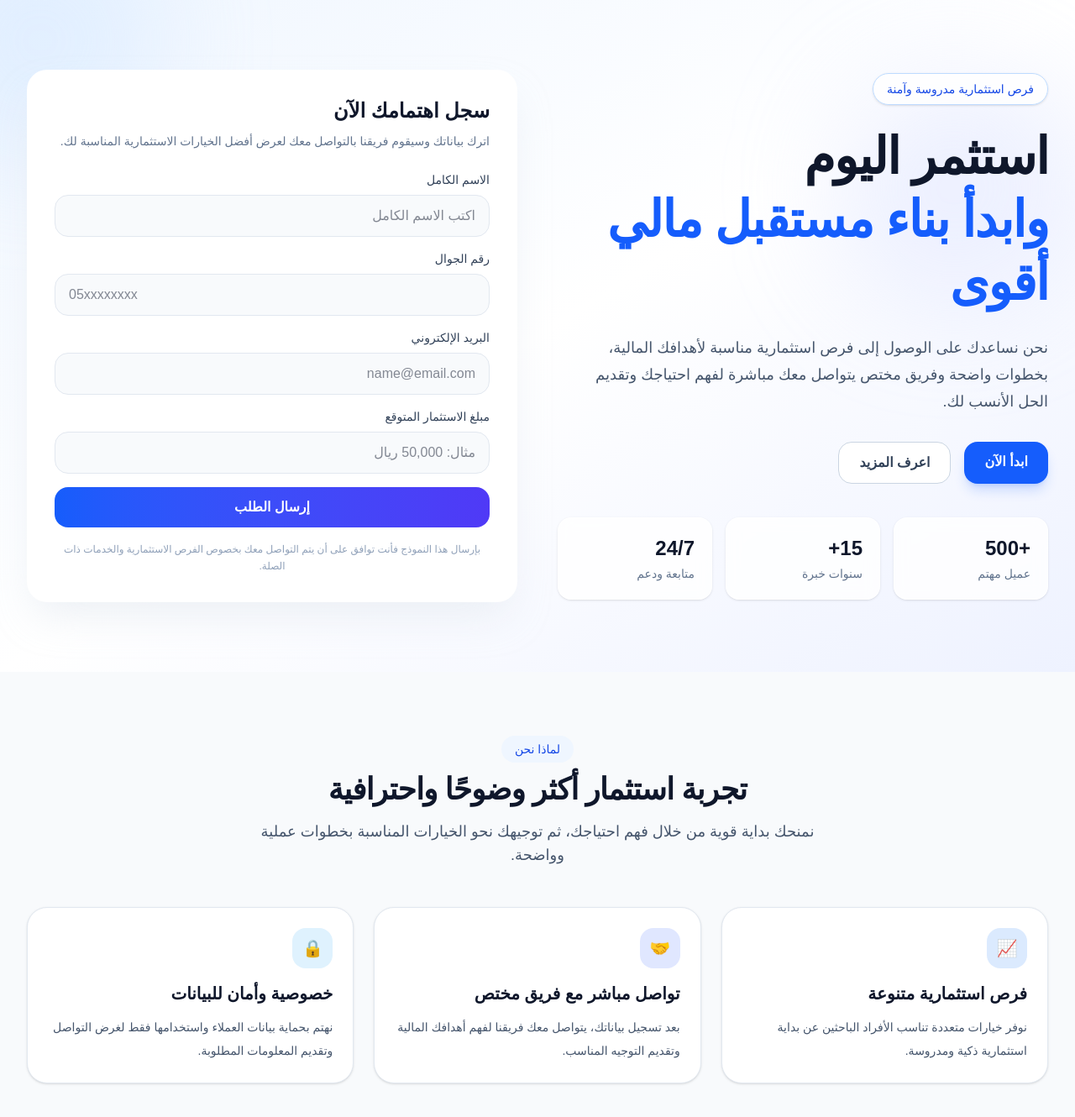
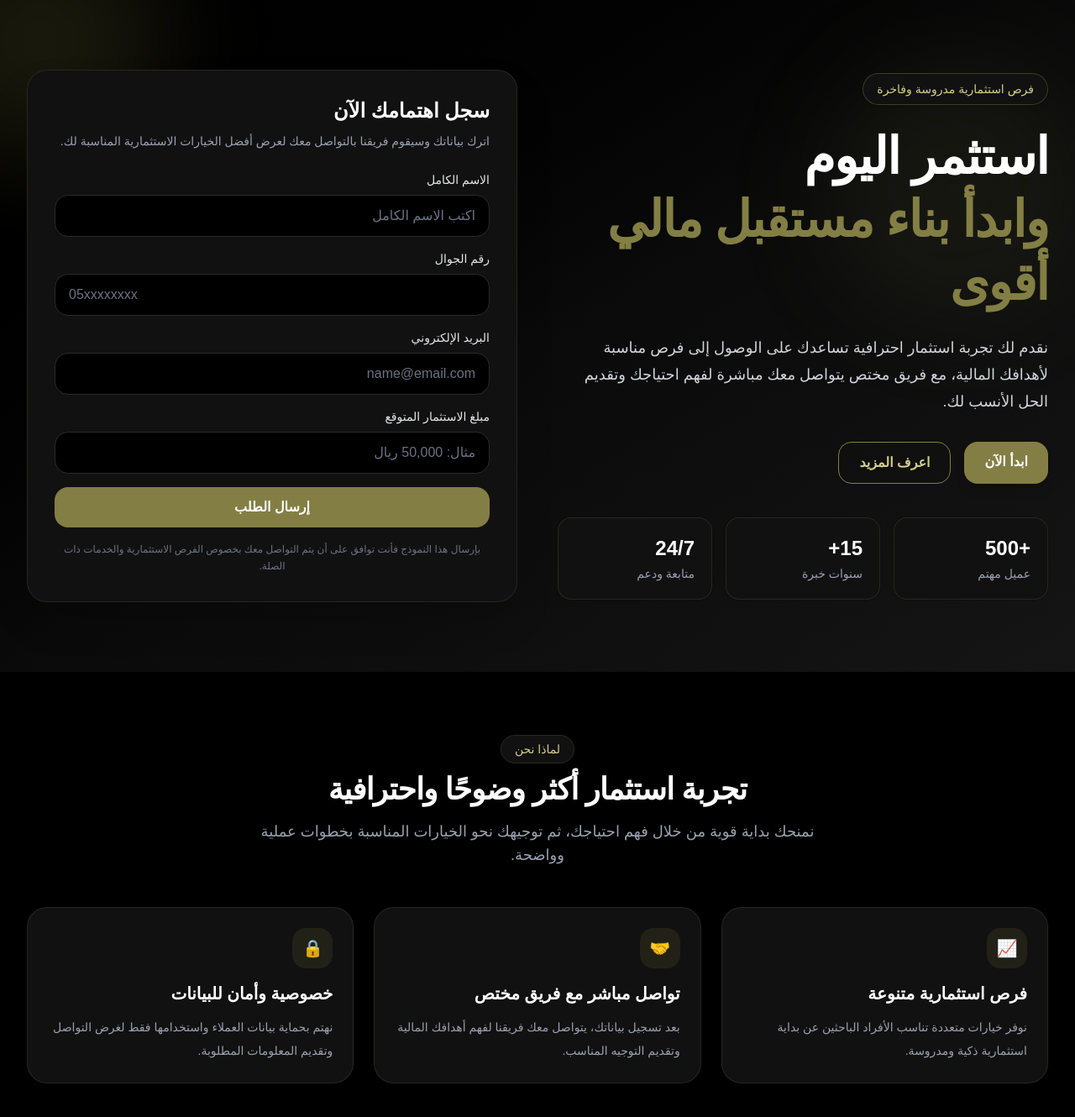
Before and after one commit to altaweel-thrill/dinar-landing-page, a Next.js app: page / in a window 1280 px wide. Shown: the top 1330 px of the page at 84% size. Built offline with nearby package versions, Linux system fonts and the light colour scheme.

Commit message:
first commit

```diff
--- a/app/page.tsx
+++ b/app/page.tsx
@@ -23,74 +23,72 @@ export default function HomePage() {
   };
 
   return (
-    <main className="min-h-screen bg-slate-50 text-slate-900" dir="rtl">
+    <main className="min-h-screen bg-black text-white" dir="rtl">
       <section className="relative overflow-hidden">
-        <div className="absolute inset-0 bg-gradient-to-br from-blue-50 via-white to-indigo-50" />
-        <div className="absolute -top-24 -left-24 h-72 w-72 rounded-full bg-blue-200/30 blur-3xl" />
-        <div className="absolute top-20 right-0 h-72 w-72 rounded-full bg-indigo-200/30 blur-3xl" />
+        <div className="absolute inset-0 bg-gradient-to-br from-black via-[#0a0a0a] to-[#151515]" />
+        <div className="absolute -top-24 -left-24 h-72 w-72 rounded-full bg-[#837F44]/20 blur-3xl" />
+        <div className="absolute top-20 right-0 h-72 w-72 rounded-full bg-[#837F44]/10 blur-3xl" />
 
         <div className="relative mx-auto grid min-h-screen max-w-7xl items-center gap-12 px-6 py-12 lg:grid-cols-2 lg:px-8">
           <div className="max-w-2xl">
-            <span className="inline-flex items-center rounded-full border border-blue-200 bg-white/80 px-4 py-2 text-sm font-medium text-blue-700 shadow-sm backdrop-blur">
-              فرص استثمارية مدروسة وآمنة
+            <span className="inline-flex items-center rounded-full border border-[#837F44]/40 bg-[#111111] px-4 py-2 text-sm font-medium text-[#d4ce8a] shadow-sm">
+              فرص استثمارية مدروسة وفاخرة
             </span>
 
             <h1 className="mt-6 text-4xl font-extrabold leading-tight tracking-tight sm:text-5xl lg:text-6xl">
               استثمر اليوم
-              <span className="block text-blue-600">
+              <span className="block text-[#837F44]">
                 وابدأ بناء مستقبل مالي أقوى
               </span>
             </h1>
 
-            <p className="mt-6 max-w-xl text-lg leading-8 text-slate-600">
-              نحن نساعدك على الوصول إلى فرص استثمارية مناسبة لأهدافك المالية،
-              بخطوات واضحة وفريق مختص يتواصل معك مباشرة لفهم احتياجك وتقديم
-              الحل الأنسب لك.
+            <p className="mt-6 max-w-xl text-lg leading-8 text-gray-300">
+              نقدم لك تجربة استثمار احترافية تساعدك على الوصول إلى فرص مناسبة
+              لأهدافك المالية، مع فريق مختص يتواصل معك مباشرة لفهم احتياجك
+              وتقديم الحل الأنسب لك.
             </p>
 
             <div className="mt-8 flex flex-wrap gap-4">
               <a
                 href="#lead-form"
-                className="rounded-2xl bg-blue-600 px-6 py-3 text-base font-semibold text-white shadow-lg shadow-blue-600/20 transition hover:bg-blue-700"
+                className="rounded-2xl bg-[#837F44] px-6 py-3 text-base font-semibold text-white shadow-lg transition hover:opacity-90"
               >
                 ابدأ الآن
               </a>
 
               <a
                 href="#features"
-                className="rounded-2xl border border-slate-300 bg-white px-6 py-3 text-base font-semibold text-slate-700 transition hover:bg-slate-50"
+                className="rounded-2xl border border-[#837F44] bg-transparent px-6 py-3 text-base font-semibold text-[#d4ce8a] transition hover:bg-[#837F44] hover:text-white"
               >
                 اعرف المزيد
               </a>
             </div>
 
             <div className="mt-10 grid gap-4 sm:grid-cols-3">
-              <div className="rounded-2xl border border-white/60 bg-white/80 p-5 shadow-sm backdrop-blur">
-                <p className="text-2xl font-bold text-slate-900">+500</p>
-                <p className="mt-1 text-sm text-slate-500">عميل مهتم</p>
+              <div className="rounded-2xl border border-[#837F44]/20 bg-[#111111] p-5 shadow-sm">
+                <p className="text-2xl font-bold text-white">+500</p>
+                <p className="mt-1 text-sm text-gray-400">عميل مهتم</p>
               </div>
 
-              <div className="rounded-2xl border border-white/60 bg-white/80 p-5 shadow-sm backdrop-blur">
-                <p className="text-2xl font-bold text-slate-900">15+</p>
-                <p className="mt-1 text-sm text-slate-500">سنوات خبرة</p>
+              <div className="rounded-2xl border border-[#837F44]/20 bg-[#111111] p-5 shadow-sm">
+                <p className="text-2xl font-bold text-white">15+</p>
+                <p className="mt-1 text-sm text-gray-400">سنوات خبرة</p>
               </div>
 
-              <div className="rounded-2xl border border-white/60 bg-white/80 p-5 shadow-sm backdrop-blur">
-                <p className="text-2xl font-bold text-slate-900">24/7</p>
-                <p className="mt-1 text-sm text-slate-500">متابعة ودعم</p>
+              <div className="rounded-2xl border border-[#837F44]/20 bg-[#111111] p-5 shadow-sm">
+                <p className="text-2xl font-bold text-white">24/7</p>
+                <p className="mt-1 text-sm text-gray-400">متابعة ودعم</p>
               </div>
             </div>
           </div>
 
           <div
             id="lead-form"
-            className="rounded-3xl border border-white/70 bg-white p-6 shadow-2xl shadow-slate-200/70 sm:p-8"
+            className="rounded-3xl border border-[#837F44]/20 bg-[#111111] p-6 shadow-2xl sm:p-8"
           >
             <div className="mb-6">
-              <h2 className="text-2xl font-bold text-slate-900">
-                سجل اهتمامك الآن
-              </h2>
-              <p className="mt-2 text-sm leading-6 text-slate-500">
+              <h2 className="text-2xl font-bold text-white">سجل اهتمامك الآن</h2>
+              <p className="mt-2 text-sm leading-6 text-gray-400">
                 اترك بياناتك وسيقوم فريقنا بالتواصل معك لعرض أفضل الخيارات
                 الاستثمارية المناسبة لك.
               </p>
@@ -98,7 +96,7 @@ export default function HomePage() {
 
             <form onSubmit={handleSubmit} className="space-y-4">
               <div>
-                <label className="mb-2 block text-sm font-medium text-slate-700">
+                <label className="mb-2 block text-sm font-medium text-gray-200">
                   الاسم الكامل
                 </label>
                 <input
@@ -107,13 +105,13 @@ export default function HomePage() {
                   value={formData.fullName}
                   onChange={handleChange}
                   placeholder="اكتب الاسم الكامل"
-                  className="w-full rounded-2xl border border-slate-200 bg-slate-50 px-4 py-3 text-slate-900 outline-none transition focus:border-blue-500 focus:bg-white"
+                  className="w-full rounded-2xl border border-[#2a2a2a] bg-black px-4 py-3 text-white placeholder:text-gray-500 outline-none transition focus:border-[#837F44]"
                   required
                 />
               </div>
 
               <div>
-                <label className="mb-2 block text-sm font-medium text-slate-700">
+                <label className="mb-2 block text-sm font-medium text-gray-200">
                   رقم الجوال
                 </label>
                 <input
@@ -122,13 +120,13 @@ export default function HomePage() {
                   value={formData.phone}
                   onChange={handleChange}
                   placeholder="05xxxxxxxx"
-                  className="w-full rounded-2xl border border-slate-200 bg-slate-50 px-4 py-3 text-slate-900 outline-none transition focus:border-blue-500 focus:bg-white"
+                  className="w-full rounded-2xl border border-[#2a2a2a] bg-black px-4 py-3 text-white placeholder:text-gray-500 outline-none transition focus:border-[#837F44]"
                   required
                 />
               </div>
 
               <div>
-                <label className="mb-2 block text-sm font-medium text-slate-700">
+                <label className="mb-2 block text-sm font-medium text-gray-200">
                   البريد الإلكتروني
                 </label>
                 <input
@@ -137,12 +135,12 @@ export default function HomePage() {
                   value={formData.email}
                   onChange={handleChange}
                   placeholder="name@email.com"
-                  className="w-full rounded-2xl border border-slate-200 bg-slate-50 px-4 py-3 text-slate-900 outline-none transition focus:border-blue-500 focus:bg-white"
+                  className="w-full rounded-2xl border border-[#2a2a2a] bg-black px-4 py-3 text-white placeholder:text-gray-500 outline-none transition focus:border-[#837F44]"
                 />
               </div>
 
               <div>
-                <label className="mb-2 block text-sm font-medium text-slate-700">
+                <label className="mb-2 block text-sm font-medium text-gray-200">
                   مبلغ الاستثمار المتوقع
                 </label>
                 <input
@@ -151,18 +149,18 @@ export default function HomePage() {
                   value={formData.investmentAmount}
                   onChange={handleChange}
                   placeholder="مثال: 50,000 ريال"
-                  className="w-full rounded-2xl border border-slate-200 bg-slate-50 px-4 py-3 text-slate-900 outline-none transition focus:border-blue-500 focus:bg-white"
+                  className="w-full rounded-2xl border border-[#2a2a2a] bg-black px-4 py-3 text-white placeholder:text-gray-500 outline-none transition focus:border-[#837F44]"
                 />
               </div>
 
               <button
                 type="submit"
-                className="w-full rounded-2xl bg-gradient-to-r from-blue-600 to-indigo-600 px-5 py-3 text-base font-semibold text-white transition hover:from-blue-700 hover:to-indigo-700"
+                className="w-full rounded-2xl bg-[#837F44] px-5 py-3 text-base font-semibold text-white transition hover:opacity-90"
               >
                 إرسال الطلب
               </button>
 
-              <p className="text-center text-xs leading-5 text-slate-400">
+              <p className="text-center text-xs leading-5 text-gray-500">
                 بإرسال هذا النموذج فأنت توافق على أن يتم التواصل معك بخصوص
                 الفرص الاستثمارية والخدمات ذات الصلة.
               </p>
@@ -173,53 +171,49 @@ export default function HomePage() {
 
       <section id="features" className="mx-auto max-w-7xl px-6 py-20 lg:px-8">
         <div className="mx-auto mb-12 max-w-2xl text-center">
-          <span className="rounded-full bg-blue-50 px-4 py-2 text-sm font-medium text-blue-700">
+          <span className="rounded-full bg-[#111111] px-4 py-2 text-sm font-medium text-[#d4ce8a] border border-[#837F44]/20">
             لماذا نحن
           </span>
-          <h2 className="mt-4 text-3xl font-bold tracking-tight text-slate-900 sm:text-4xl">
+          <h2 className="mt-4 text-3xl font-bold tracking-tight text-white sm:text-4xl">
             تجربة استثمار أكثر وضوحًا واحترافية
           </h2>
-          <p className="mt-4 text-lg text-slate-600">
+          <p className="mt-4 text-lg text-gray-400">
             نمنحك بداية قوية من خلال فهم احتياجك، ثم توجيهك نحو الخيارات
             المناسبة بخطوات عملية وواضحة.
           </p>
         </div>
 
         <div className="grid gap-6 md:grid-cols-3">
-          <div className="rounded-3xl border border-slate-200 bg-white p-6 shadow-sm">
-            <div className="mb-4 flex h-12 w-12 items-center justify-center rounded-2xl bg-blue-100 text-xl">
+          <div className="rounded-3xl border border-[#837F44]/20 bg-[#111111] p-6 shadow-sm">
+            <div className="mb-4 flex h-12 w-12 items-center justify-center rounded-2xl bg-[#837F44]/15 text-xl text-[#d4ce8a]">
               📈
             </div>
-            <h3 className="text-xl font-bold text-slate-900">
-              فرص استثمارية متنوعة
-            </h3>
-            <p className="mt-3 text-sm leading-7 text-slate-600">
-              نوفر خيارات متعددة تناسب الأفراد الباحثين عن بداية استثمارية
-              ذكية ومدروسة.
+            <h3 className="text-xl font-bold text-white">فرص استثمارية متنوعة</h3>
+            <p className="mt-3 text-sm leading-7 text-gray-400">
+              نوفر خيارات متعددة تناسب الأفراد الباحثين عن بداية استثمارية ذكية
+              ومدروسة.
             </p>
           </div>
 
-          <div className="rounded-3xl border border-slate-200 bg-white p-6 shadow-sm">
-            <div className="mb-4 flex h-12 w-12 items-center justify-center rounded-2xl bg-indigo-100 text-xl">
+          <div className="rounded-3xl border border-[#837F44]/20 bg-[#111111] p-6 shadow-sm">
+            <div className="mb-4 flex h-12 w-12 items-center justify-center rounded-2xl bg-[#837F44]/15 text-xl text-[#d4ce8a]">
               🤝
             </div>
-            <h3 className="text-xl font-bold text-slate-900">
+            <h3 className="text-xl font-bold text-white">
               تواصل مباشر مع فريق مختص
             </h3>
-            <p className="mt-3 text-sm leading-7 text-slate-600">
+            <p className="mt-3 text-sm leading-7 text-gray-400">
               بعد تسجيل بياناتك، يتواصل معك فريقنا لفهم أهدافك المالية وتقديم
               التوجيه المناسب.
             </p>
           </div>
 
-          <div className="rounded-3xl border border-slate-200 bg-white p-6 shadow-sm">
-            <div className="mb-4 flex h-12 w-12 items-center justify-center rounded-2xl bg-sky-100 text-xl">
+          <div className="rounded-3xl border border-[#837F44]/20 bg-[#111111] p-6 shadow-sm">
+            <div className="mb-4 flex h-12 w-12 items-center justify-center rounded-2xl bg-[#837F44]/15 text-xl text-[#d4ce8a]">
               🔒
             </div>
-            <h3 className="text-xl font-bold text-slate-900">
-              خصوصية وأمان للبيانات
-            </h3>
-            <p className="mt-3 text-sm leading-7 text-slate-600">
+            <h3 className="text-xl font-bold text-white">خصوصية وأمان للبيانات</h3>
+            <p className="mt-3 text-sm leading-7 text-gray-400">
               نهتم بحماية بيانات العملاء واستخدامها فقط لغرض التواصل وتقديم
               المعلومات المطلوبة.
             </p>
```
